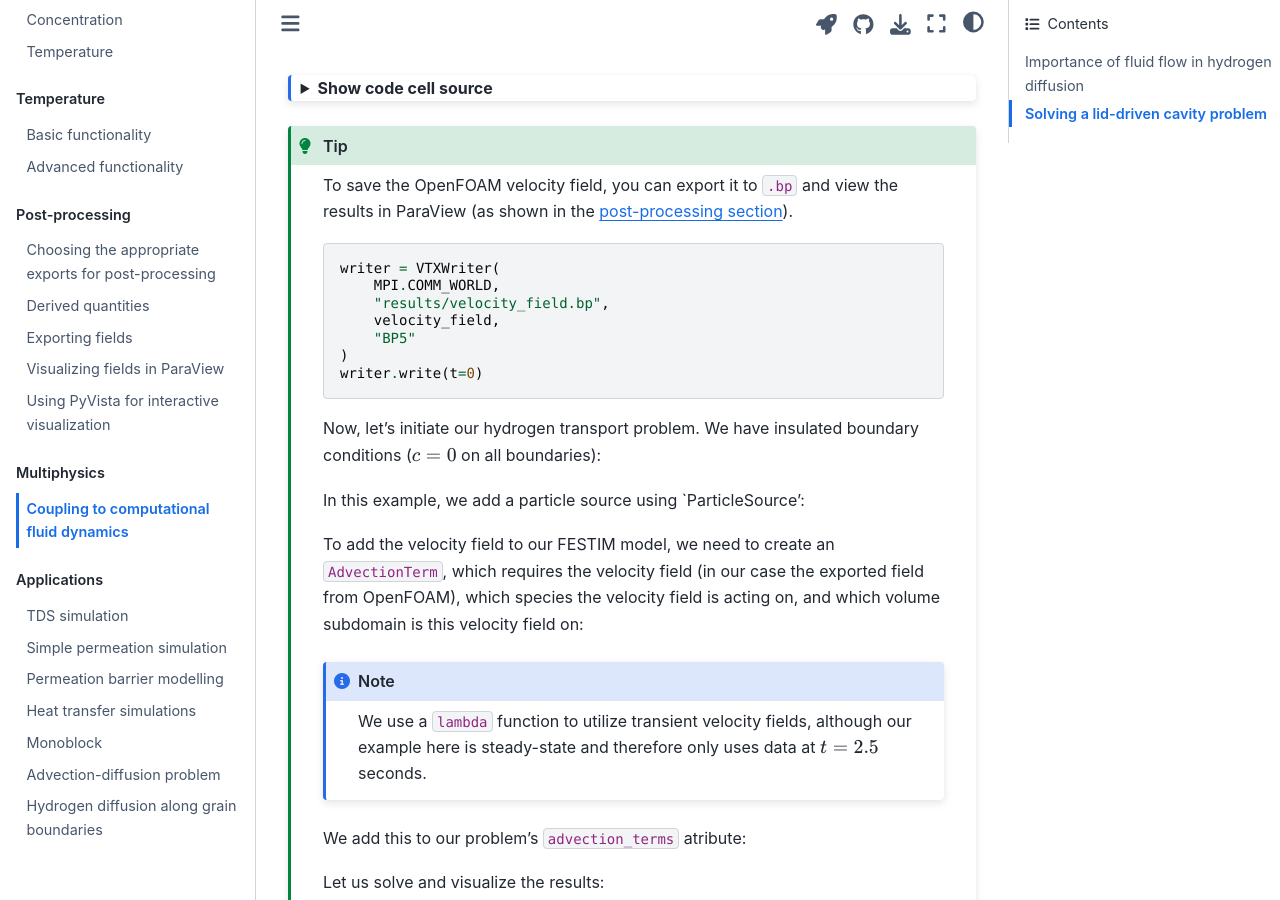
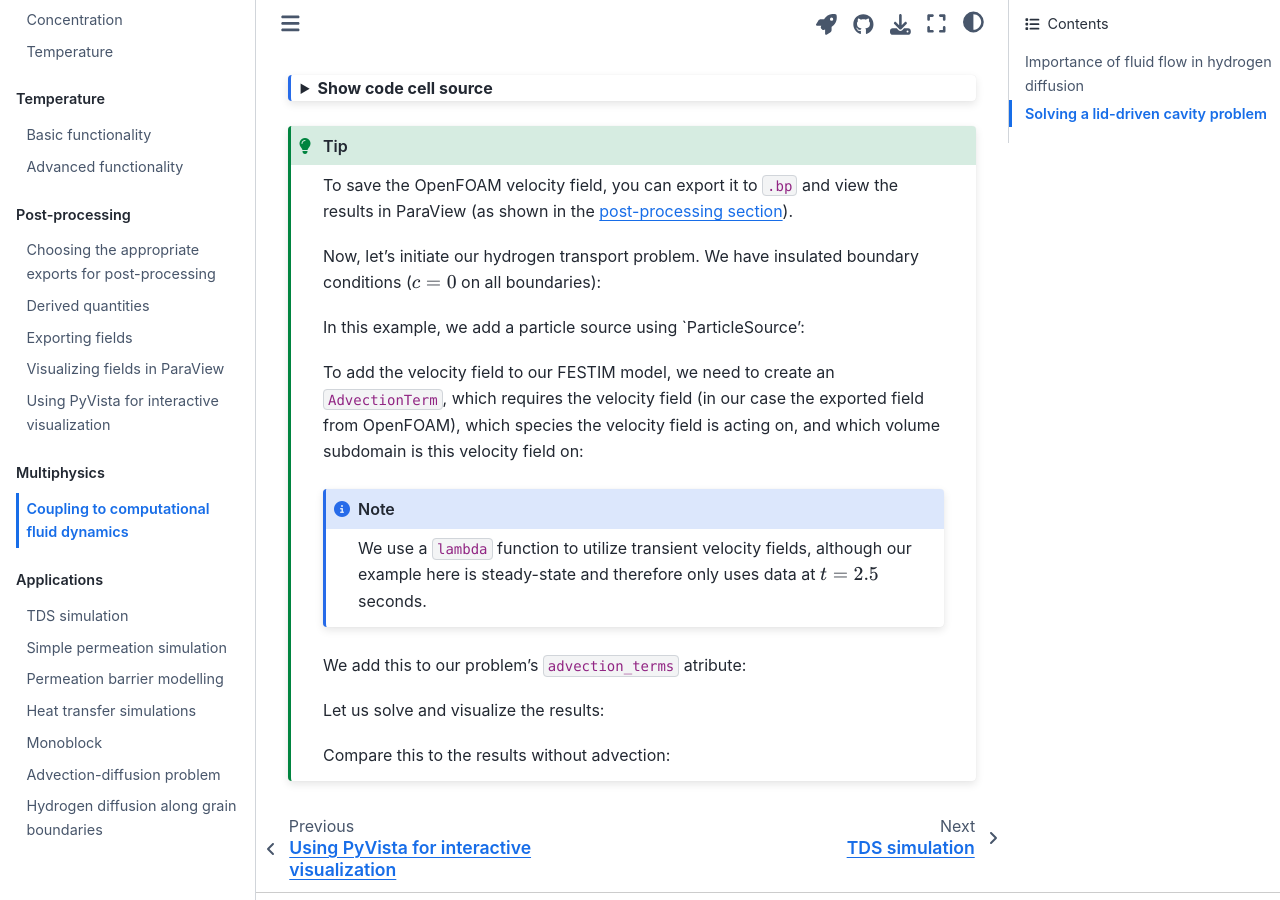
Before and after one commit to festim-dev/FESTIM-workshop, a Jupyter Book: the page built from book/content/multiphysics/cfd.md, in a window 1280 px wide and 900 px high, scrolled down 2385 px. Built offline with Jupyter Book 1.0.4 settings and Sphinx 7.4.7 and the Sphinx Book theme 1.1.4, drawn with Linux system fonts in a browser that asks for light colours; pages that are not in the unit, such as notebooks, are missing from menus.

Commit message:
Apply suggestions from code review

`````diff
--- a/book/content/multiphysics/cfd.md
+++ b/book/content/multiphysics/cfd.md
@@ -145,8 +145,7 @@
 
 ````{tip}
 To save the OpenFOAM velocity field, you can export it to `.bp` and view the results in ParaView (as shown in the [post-processing section](../post_process/paraview.md)).
-
-```
+```{code-cell} ipython3
 writer = VTXWriter(
     MPI.COMM_WORLD,
     "results/velocity_field.bp",
`````
